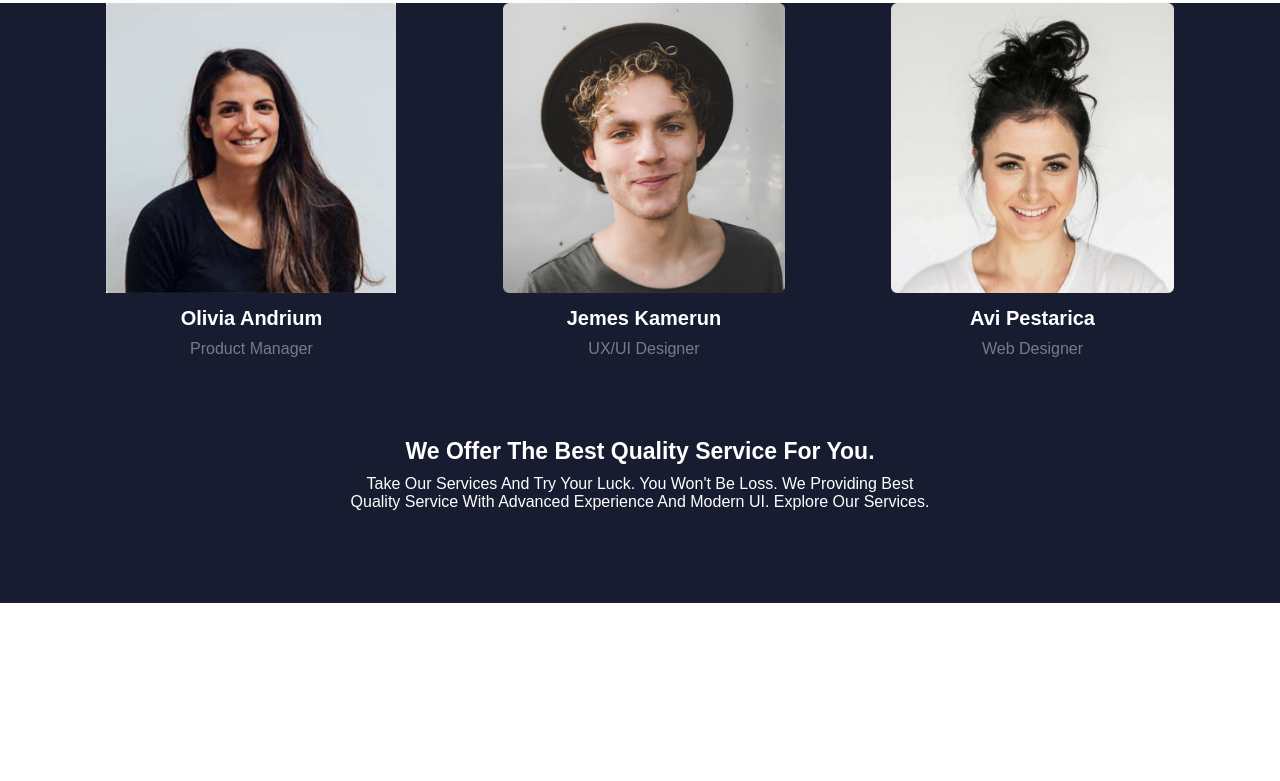
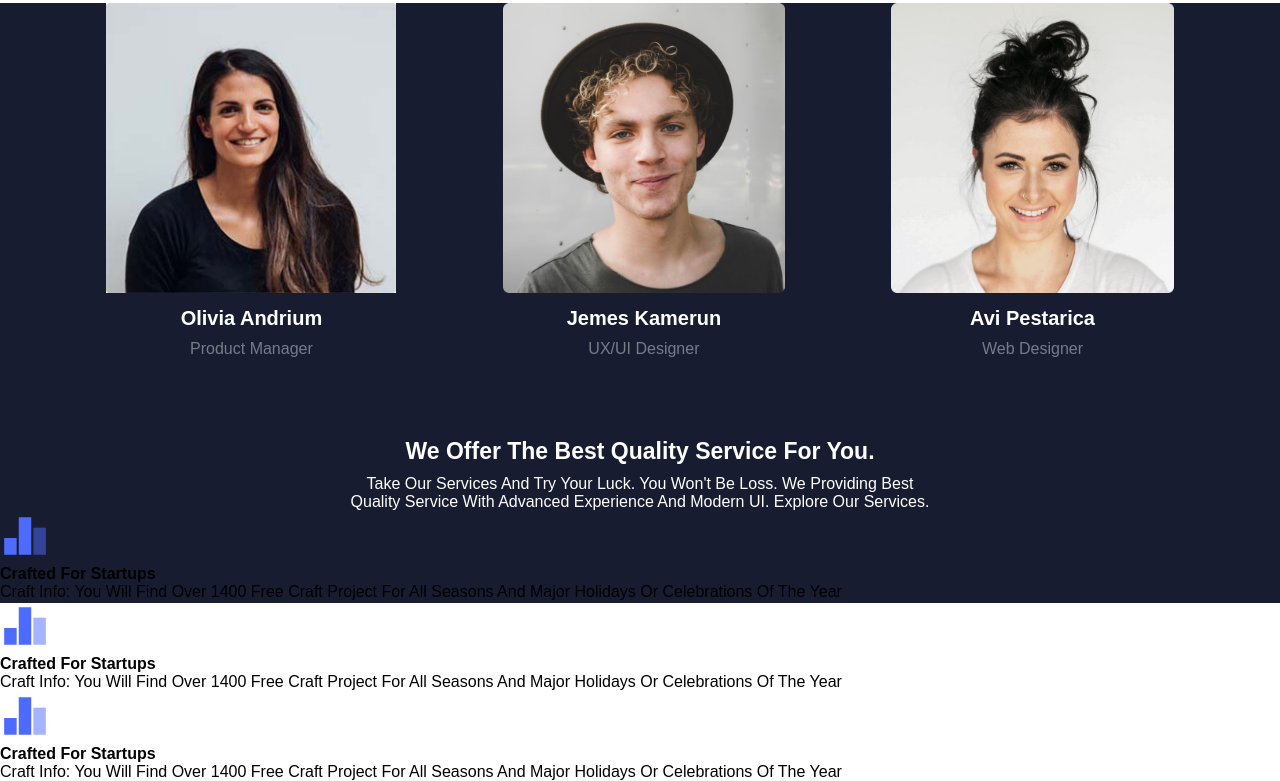
Before and after one commit to Little-F1sh/Project-friday, a plain HTML site: page index.html in a window 1280 px wide. Shown: the part 1391-2172 px from the top of the page. Before the commit the page ends 1994 px from the top, so only its background shows below. Drawn offline with Linux system fonts and the light colour scheme.

Commit message:
not done

```diff
--- a/css/style.css
+++ b/css/style.css
@@ -245,3 +245,6 @@ left: -20px;
  font-size: 23px;
  padding-bottom: 10px;
 }
+.col-card {
+
+}
--- a/index.html
+++ b/index.html
@@ -117,6 +117,24 @@
                 <P>Take Our Services And Try Your Luck. You Won't Be Loss. We Providing Best Quality Service With Advanced Experience And Modern UI. Explore Our Services.</P>
 
             </div>
+            <div class="col-card">
+                <div>
+                    <img src="./img/icon-04.svg" alt="">
+                    <h4>Crafted For Startups</h4>
+                    <p>Craft Info: You Will Find Over 1400 Free Craft Project For All Seasons And Major Holidays Or Celebrations Of The Year</p>
+                </div>
+                <div>
+                    <img src="./img/icon-04.svg" alt="">
+                    <h4>Crafted For Startups</h4>
+                    <p>Craft Info: You Will Find Over 1400 Free Craft Project For All Seasons And Major Holidays Or Celebrations Of The Year</p>
+                </div>
+                <div>
+                    <img src="./img/icon-04.svg" alt="">
+                    <h4>Crafted For Startups</h4>
+                    <p>Craft Info: You Will Find Over 1400 Free Craft Project For All Seasons And Major Holidays Or Celebrations Of The Year</p>
+                </div>
+
+            </div>
         </div>
     </section>
     <!-- pricing -->
```
